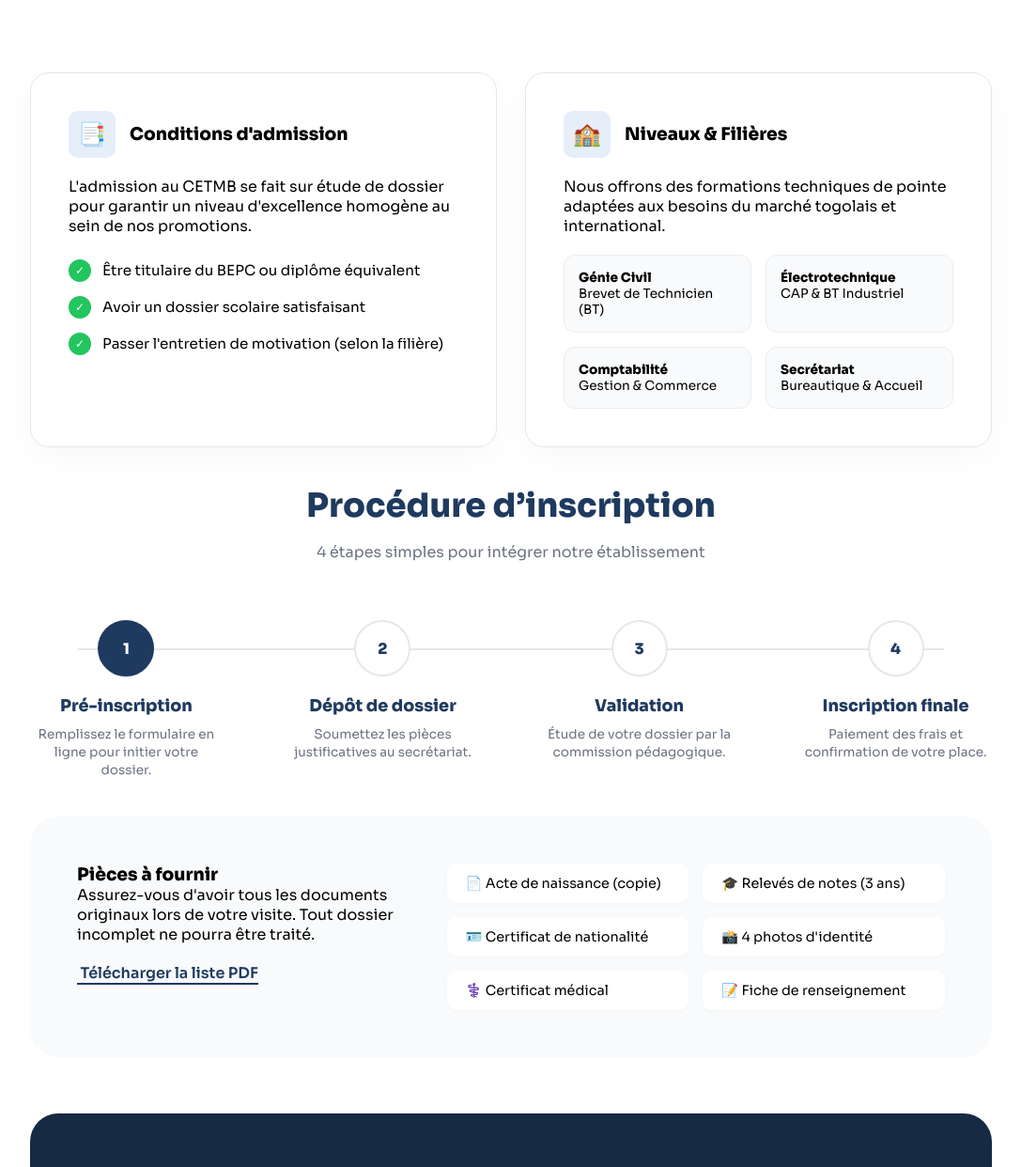
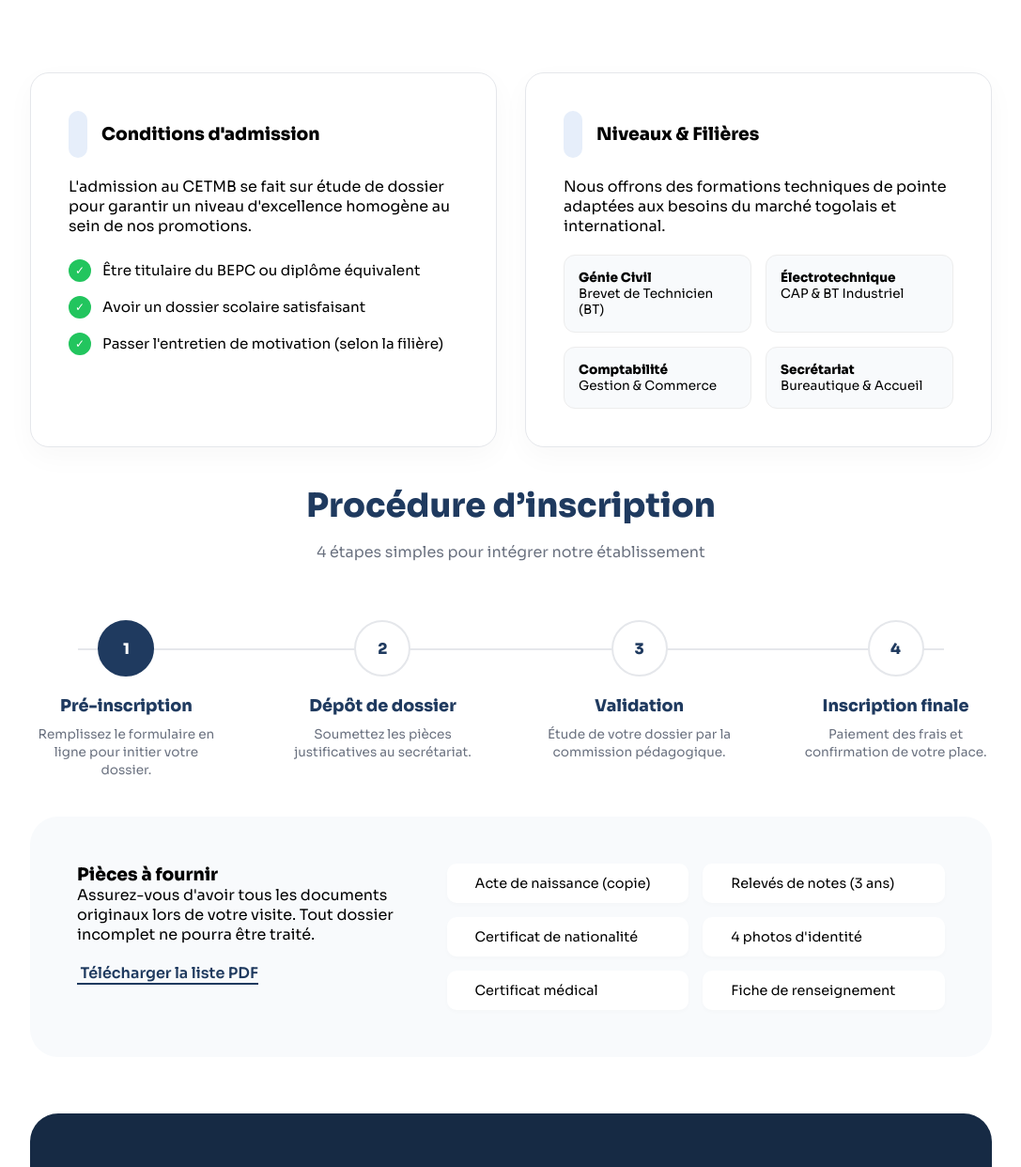
Before and after one commit to Design4All-oss/Lyc-e-Mgr.-BAKPESSI, a plain HTML site: page Frontend/Pages/admiddion.html in a window 1280 px wide. Shown: the part 639-1881 px from the top of the page at 94% size, without its empty margins (96-1183 px from the left). Drawn offline with Linux system fonts and the light colour scheme.

Commit message:
correction des css 2

```diff
--- a/Frontend/Pages/admiddion.html
+++ b/Frontend/Pages/admiddion.html
@@ -26,7 +26,7 @@
         <div class="grille-conditions">
             <div class="carte-blanche">
                 <div class="entete-carte">
-                    <span class="icone-ronde">📑</span>
+                    <span class="icone-ronde"><img src="" alt=""></span>
                     <h3>Conditions d'admission</h3>
                 </div>
                 <p class="texte-gris">L'admission au CETMB se fait sur étude de dossier pour garantir un niveau d'excellence homogène au sein de nos promotions.</p>
@@ -39,7 +39,7 @@
 
             <div class="carte-blanche">
                 <div class="entete-carte">
-                    <span class="icone-ronde">🏫</span>
+                    <span class="icone-ronde"><img src="" alt=""></span>
                     <h3>Niveaux & Filières</h3>
                 </div>
                 <p class="texte-gris">Nous offrons des formations techniques de pointe adaptées aux besoins du marché togolais et international.</p>
@@ -90,12 +90,12 @@
                 <a href="#" class="lien-telechargement"><img src="" alt=""> Télécharger la liste PDF</a>
             </div>
             <div class="grille-documents">
-                <div class="doc-item">📄 Acte de naissance (copie)</div>
-                <div class="doc-item">🎓 Relevés de notes (3 ans)</div>
-                <div class="doc-item">🪪 Certificat de nationalité</div>
-                <div class="doc-item">📸 4 photos d'identité</div>
-                <div class="doc-item">⚕️ Certificat médical</div>
-                <div class="doc-item">📝 Fiche de renseignement</div>
+                <div class="doc-item"><img src="" alt=""> Acte de naissance (copie)</div>
+                <div class="doc-item"><img src="" alt=""> Relevés de notes (3 ans)</div>
+                <div class="doc-item"><img src="" alt=""> Certificat de nationalité</div>
+                <div class="doc-item"><img src="" alt=""> 4 photos d'identité</div>
+                <div class="doc-item"><img src="" alt=""> Certificat médical</div>
+                <div class="doc-item"><img src="" alt=""> Fiche de renseignement</div>
             </div>
         </div>
     </section>
```
